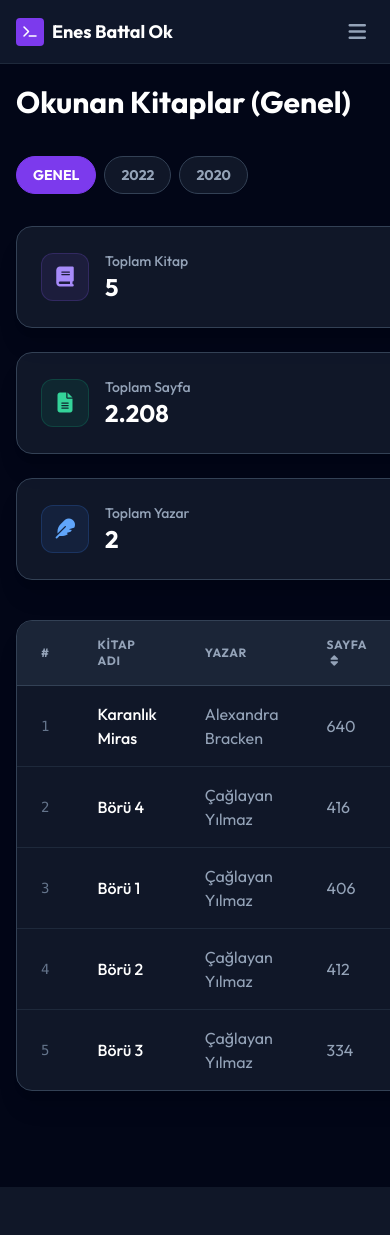
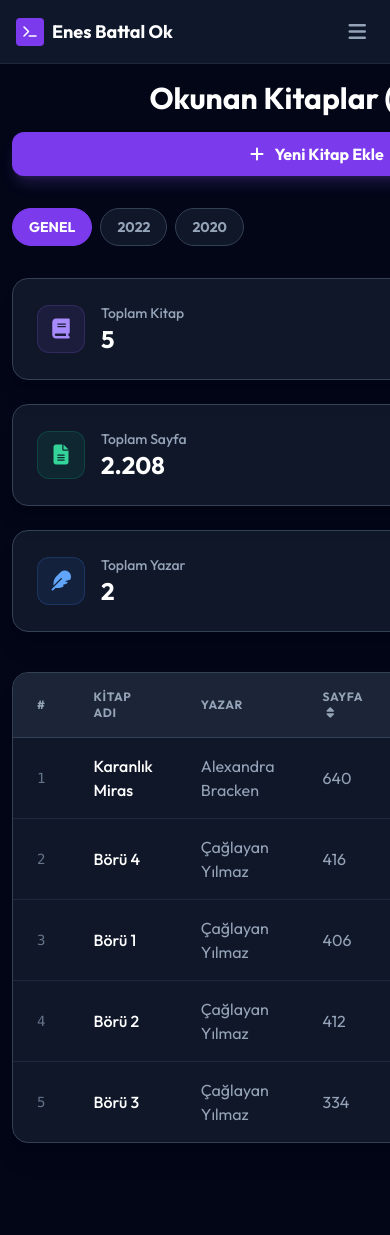
Before and after one commit to EnesBattalOk/PersonalWebsite, a Flask app: page /admin/books in a window 390 px wide; the page is wider, and only the part inside the window is pictured. Before the commit the page ends 1187 px from the top of that part, so only its background shows below. Run offline with Flask 3, Linux system fonts and the light colour scheme; a user stored in the database is signed in; data comes from the database, SQL or seed files in the repository; data that the repository does not hold is empty; some libraries are stand-ins or nearby versions.

Commit message:
Improve website responsiveness across multiple admin pages
Update HTML templates to ensure better mobile compatibility by applying responsive design principles and adjusting grid layouts.

Replit-Commit-Author: Agent
Replit-Commit-Session-Id: ea56bb9b-8bc7-4752-9bdd-424b057c0480
Replit-Commit-Checkpoint-Type: intermediate_checkpoint
Replit-Commit-Event-Id: 623f921c-550c-492d-b2de-a12f150cdcdc
Replit-Commit-Screenshot-Url: https://storage.googleapis.com/screenshot-production-us-central1/13ac26a5-8331-48d8-9cbe-ddfba13fce0e/ea56bb9b-8bc7-4752-9bdd-424b057c0480/IzxxggP
Replit-Helium-Checkpoint-Created: true

```diff
--- a/templates/admin_base.html
+++ b/templates/admin_base.html
@@ -26,6 +26,12 @@
             display: none !important; /* Chrome, Safari, Opera */
             width: 0 !important;
             height: 0 !important;
+        }
+        .table-responsive {
+            display: block;
+            width: 100%;
+            overflow-x: auto;
+            -webkit-overflow-scrolling: touch;
         }
     </style>
 </head>
@@ -134,7 +140,7 @@
     </aside>
 
     <!-- Content Area -->
-    <main class="flex-grow lg:ml-64 p-4 md:p-8 pt-20 lg:pt-8">
+    <main class="flex-grow lg:ml-64 p-3 sm:p-8 pt-20 lg:pt-8">
         {% with messages = get_flashed_messages(with_categories=true) %}
             {% if messages %}
                 <div class="mb-6 space-y-2">
--- a/templates/admin_books.html
+++ b/templates/admin_books.html
@@ -4,9 +4,9 @@
 
 {% block content %}
 <div class="pb-20">
-    <div class="flex items-center justify-between mb-8">
+    <div class="flex flex-col sm:flex-row items-center justify-between mb-8 gap-4">
         <h1 class="text-3xl font-bold text-white">Okunan Kitaplar ({{ secili_yil_display }})</h1>
-        <button onclick="openModal()" class="px-6 py-2.5 bg-violet-600 hover:bg-violet-700 text-white font-bold rounded-xl transition-all shadow-lg shadow-violet-500/20 transform hover:scale-105">
+        <button onclick="openModal()" class="w-full sm:w-auto px-6 py-2.5 bg-violet-600 hover:bg-violet-700 text-white font-bold rounded-xl transition-all shadow-lg shadow-violet-500/20 transform hover:scale-105">
             <i class="fas fa-plus mr-2"></i> Yeni Kitap Ekle
         </button>
     </div>
@@ -60,7 +60,7 @@
 
     <!-- Books Table -->
     <div class="bg-slate-800/50 rounded-2xl border border-slate-700 shadow-xl overflow-hidden">
-        <div class="overflow-x-auto">
+        <div class="table-responsive">
             <table id="booksTable" class="w-full text-left">
                 <thead>
                     <tr class="bg-slate-800/80 border-b border-slate-700">
--- a/templates/admin_finance.html
+++ b/templates/admin_finance.html
@@ -19,7 +19,7 @@
         </div>
 
         <!-- VARLIK KARTLARI -->
-        <div class="grid grid-cols-1 md:grid-cols-2 lg:grid-cols-4 gap-6 mb-12">
+        <div class="grid grid-cols-1 sm:grid-cols-2 lg:grid-cols-4 gap-6 mb-12">
             <!-- NAKİT -->
             <div class="group bg-slate-900 rounded-2xl border border-emerald-500/20 hover:border-emerald-500/50 transition-all duration-500 hover:shadow-[0_0_30px_rgba(16,185,129,0.1)] overflow-hidden">
                 <div class="p-6 pb-4">
@@ -112,9 +112,9 @@
                     <span class="w-2 h-8 bg-yellow-500 rounded-full"></span>
                     Kasa Defteri
                 </h2>
-                <span class="text-xs text-slate-500 font-medium uppercase tracking-widest">Son 20 İşlem</span>
+                <span class="text-xs text-slate-500 font-medium uppercase tracking-widest hidden sm:inline">Son 20 İşlem</span>
             </div>
-            <div class="overflow-x-auto">
+            <div class="table-responsive">
                 <table class="w-full">
                     <thead>
                         <tr class="text-slate-500 text-[10px] font-bold uppercase tracking-widest bg-slate-950/50">
--- a/templates/admin_inbox.html
+++ b/templates/admin_inbox.html
@@ -2,7 +2,7 @@
 {% block title %}Gelen Kutusu{% endblock %}
 {% block content %}
 <div class="pb-20">
-    <div class="flex items-center justify-between mb-8">
+    <div class="flex flex-col sm:flex-row items-center justify-between mb-8 gap-4">
         <h1 class="text-3xl font-bold text-white">Gelen Kutusu</h1>
         <div class="text-slate-400 text-sm">
             Toplam {{ mesajlar|length }} mesaj
@@ -10,7 +10,7 @@
     </div>
 
     <div class="bg-slate-800/50 rounded-2xl border border-slate-700 overflow-hidden">
-        <div class="overflow-x-auto">
+        <div class="table-responsive">
             <table class="w-full text-left">
                 <thead class="bg-slate-900/50 text-slate-400 text-sm uppercase">
                     <tr>
--- a/templates/studio.html
+++ b/templates/studio.html
@@ -15,7 +15,7 @@
     </div>
 
     <!-- Proje Kartları -->
-    <div class="grid grid-cols-1 md:grid-cols-2 lg:grid-cols-3 gap-6">
+    <div class="grid grid-cols-1 sm:grid-cols-2 lg:grid-cols-3 gap-6">
         {% for proje in projeler %}
         <div class="group relative bg-slate-800 border border-slate-700 rounded-lg p-6 hover:border-violet-500 hover:shadow-lg hover:shadow-violet-500/20 transition-all">
             <a href="/admin/studio/{{ proje.id }}" class="block">
--- a/templates/studio_detail.html
+++ b/templates/studio_detail.html
@@ -16,7 +16,7 @@
 
 <div class="grid grid-cols-1 lg:grid-cols-2 gap-8">
     <!-- SOL SÜTUN: Kritik Bilgiler & Kasa -->
-    <div class="bg-slate-800 border border-slate-700 rounded-lg p-6">
+    <div class="bg-slate-800 border border-slate-700 rounded-lg p-6 mb-4 lg:mb-0">
         <div class="flex items-center justify-between mb-4">
             <h2 class="text-xl font-bold text-white">🔐 Kritik Bilgiler & Kasa</h2>
             <button id="toggleSecureBtn" onclick="toggleSecureVisibility()" style="background:#7c3aed; color:white; border:none; padding:6px 10px; border-radius:5px; cursor:pointer; font-size:12px;">👁️ Göster</button>
```
Also changed, not shown: templates/admin_diaries.html (+6 -6 lines), templates/admin_ideas.html (+12 -12 lines).
